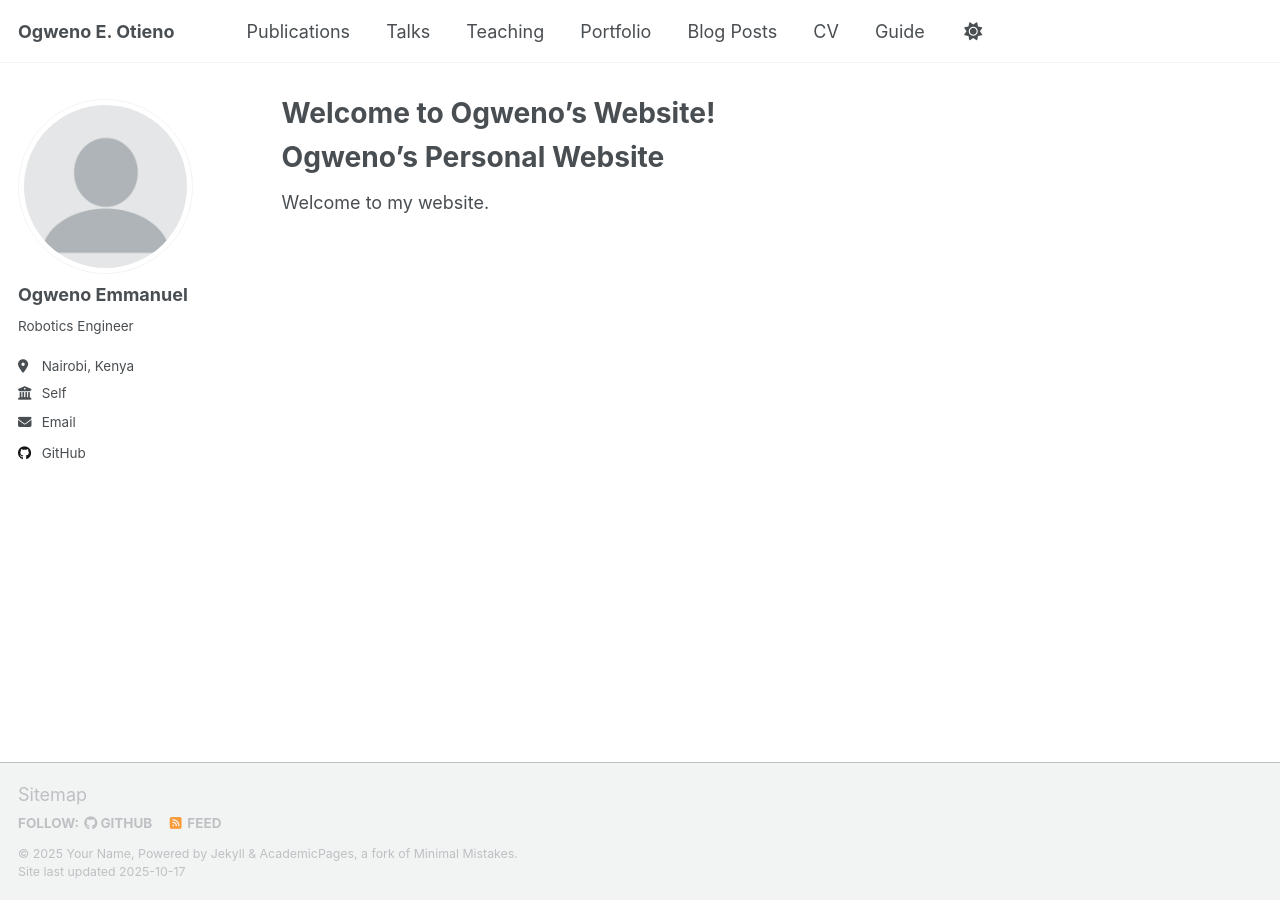
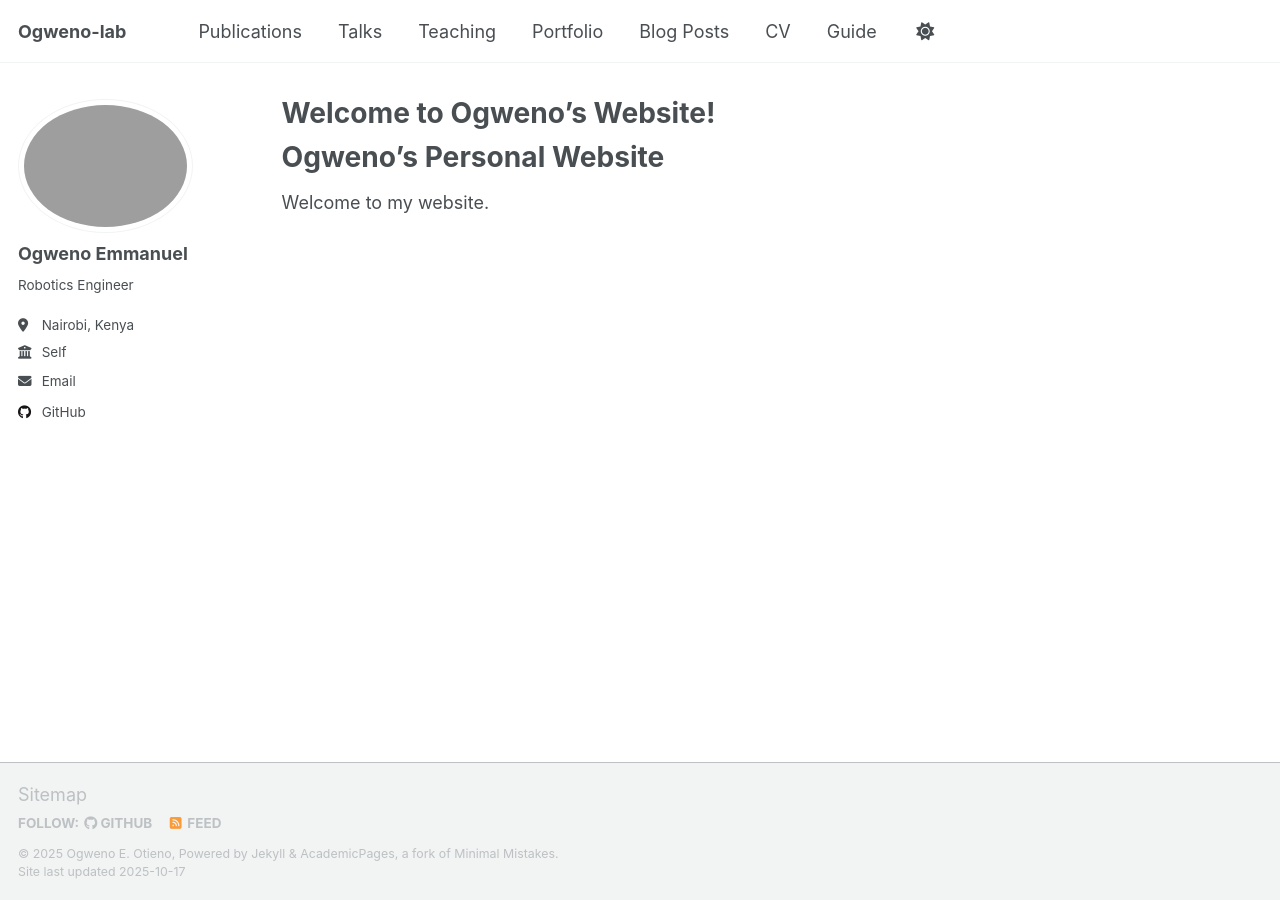
Before and after one commit to Ogweno-lab/ogweno-lab.github.io, a Jekyll site: the page built from _pages/about.md, in a window 1280 px wide. Built offline with Jekyll 4.4.1, drawn with Linux system fonts in a browser that asks for light colours; a script that is not in the unit is left out.

Commit message:
Update site configuration details in _config.yml

```diff
--- a/_config.yml
+++ b/_config.yml
@@ -9,21 +9,21 @@
 # Basic Site Settings
 locale                   : "en-US"
 site_theme               : "default" # Currently available options are "default", "air"
-title                    : "Ogweno E. Otieno"
+title                    : "Ogweno-lab"
 title_separator          : "-"
-name                     : &name "Your Name"
-description              : &description "Your Name's academic portfolio"   # Update this with a general description of your site, this is the default if not overridden by a page
-url                      : https://academicpages.github.io # The base hostname & protocol for your site e.g. "https://[your GitHub username].github.io",
+name                     : &name "Ogweno E. Otieno"
+description              : &description "Personal professional website"   # Update this with a general description of your site, this is the default if not overridden by a page
+url                      : https://ogweno-lab.github.io # The base hostname & protocol for your site e.g. "https://[your GitHub username].github.io",
                                                            # or if you already have some other page hosted on Github then use "https://[your GitHub username].github.io/[Your Repo Name]"
-baseurl                  : "" # the subpath of your site, e.g. "/blog"
-repository               : "academicpages/academicpages.github.io"
+baseurl                  : "/blog" # the subpath of your site, e.g. "/blog"
+repository               : "ogweno-lab/ogweno-lab.github.io"
 
 # Site Author - The following control what appear as part of the author content on the side bar.
 #               If a field is blank the icon and link will not appear, otherwise it will be shown.
 #               Additional customization can be done by editing /_includes/author-profile.html
 author:
   # Biographic information
-  avatar           : "profile.png"
+  avatar           : "ogweno_profile.jpg"
   name             : "Ogweno Emmanuel"
   pronouns         : # example: "she/her"
   bio              : "Robotics Engineer"
```
